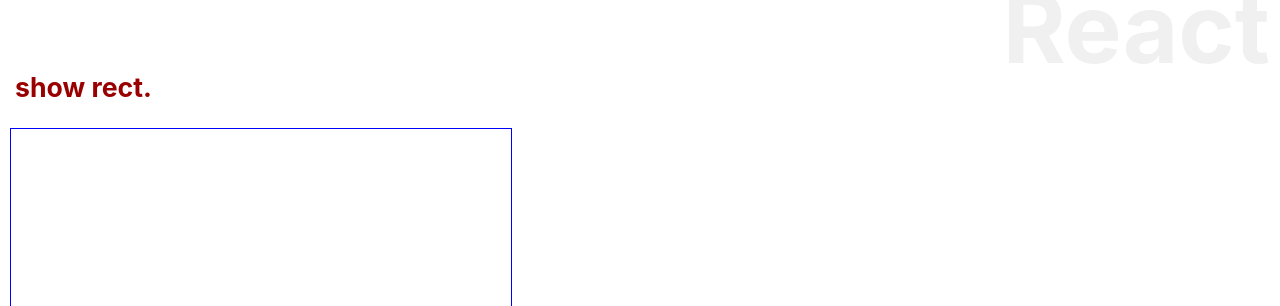
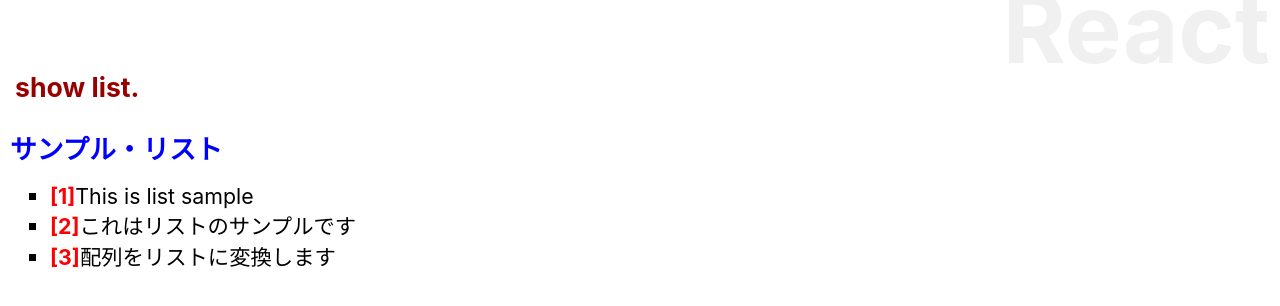
Before and after one commit to takumi1005/react_app, a React (Create React App) app: page / in a window 1280 px wide. Shown: the top 306 px of the page. Built offline with nearby package versions, Linux system fonts and the light colour scheme.

Commit message:
リスト表示コンポーネント

```diff
--- a/src/App.js
+++ b/src/App.js
@@ -3,7 +3,11 @@
 import './App.css';
 
 class App extends Component {
-  data = [];
+  data = [
+    "This is list sample",
+    "これはリストのサンプルです",
+    "配列をリストに変換します"
+  ];
 
   msgStyle = {
     fontSize: "20pt",
@@ -11,51 +15,71 @@
     margin: "20px 0px",
     padding: "5px",
   }
-  area = {
-    width: "500px",
-    height: "500px",
-    border: "1px solid blue"
-  }
 
   constructor(props) {
     super(props);
     this.state = {
       list: this.data
     };
-    this.doAction = this.doAction.bind(this);
   }
 
-  doAction(e) {
-    let x = e.pageX;
-    let y = e.pageY;
-    this.data.push({x: x, y: y});
-    this.setState({
-      list: this.data
-    });
-  }
-
-  draw(d) {
-    let s = {
-      position: "absolute",
-      left: (d.x - 25) + "px",
-      top: (d.y - 25) + "px",
-      width: "50px",
-      height: "50px",
-      backgroundColor: "#66f3",
-    };
-    return <div style={s}></div>
-  }
   render() {
     return (
       <div>
         <h1>React</h1>
-        <h2 style={this.msgStyle}>show rect.</h2>
-        <div style={this.area} onClick={this.doAction}>
-          {this.data.map((value) => this.draw(value))}
-        </div>
+        <h2 style={this.msgStyle}>show list.</h2>
+        <List title="サンプル・リスト" data={this.data} />
       </div>
     )
   }
 }
 
+class List extends Component {
+  number = 1;
+
+  title = {
+    fontSize: "20pt",
+    fontWeight: "bold",
+    color: "blue",
+  };
+
+  render() {
+    let data = this.props.data;
+    return (
+      <div>
+        <p style={this.title}>{this.props.title}</p>
+        <ul>
+          {data.map((item) =>
+          <Item number={this.number++} value={item}
+            key={this.number} />
+          )}
+        </ul>
+      </div>
+    )
+  }
+}
+
+class Item extends Component {
+  li = {
+    listStyleType: "square",
+    fontSize: "16pt",
+    color: "#06",
+    margin: "0px",
+    padding: "0px"
+  }
+  num = {
+    fontWeight: "bold",
+    color: "red"
+  }
+
+  render() {
+    return (
+      <li style={this.li}>
+        <span style={this.num}>[{this.props.number}]</span>
+          {this.props.value}
+      </li>
+    )
+  }
+}
+
 export default App;
```
